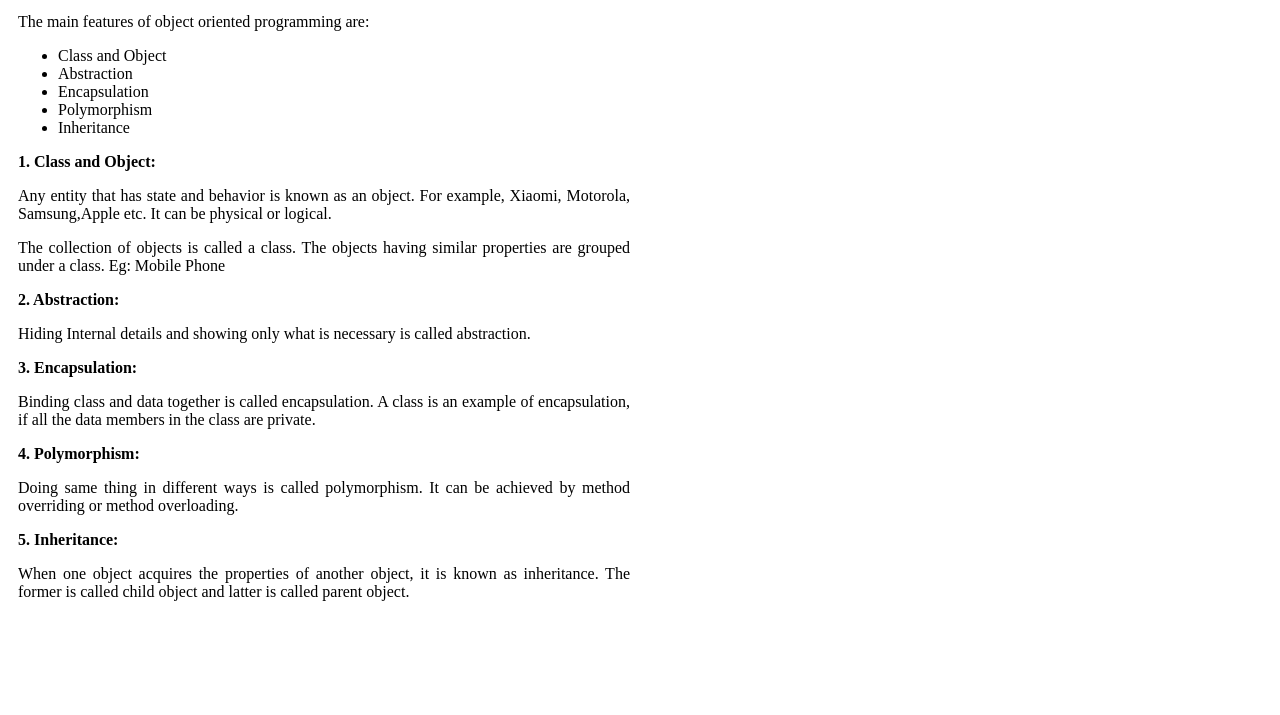
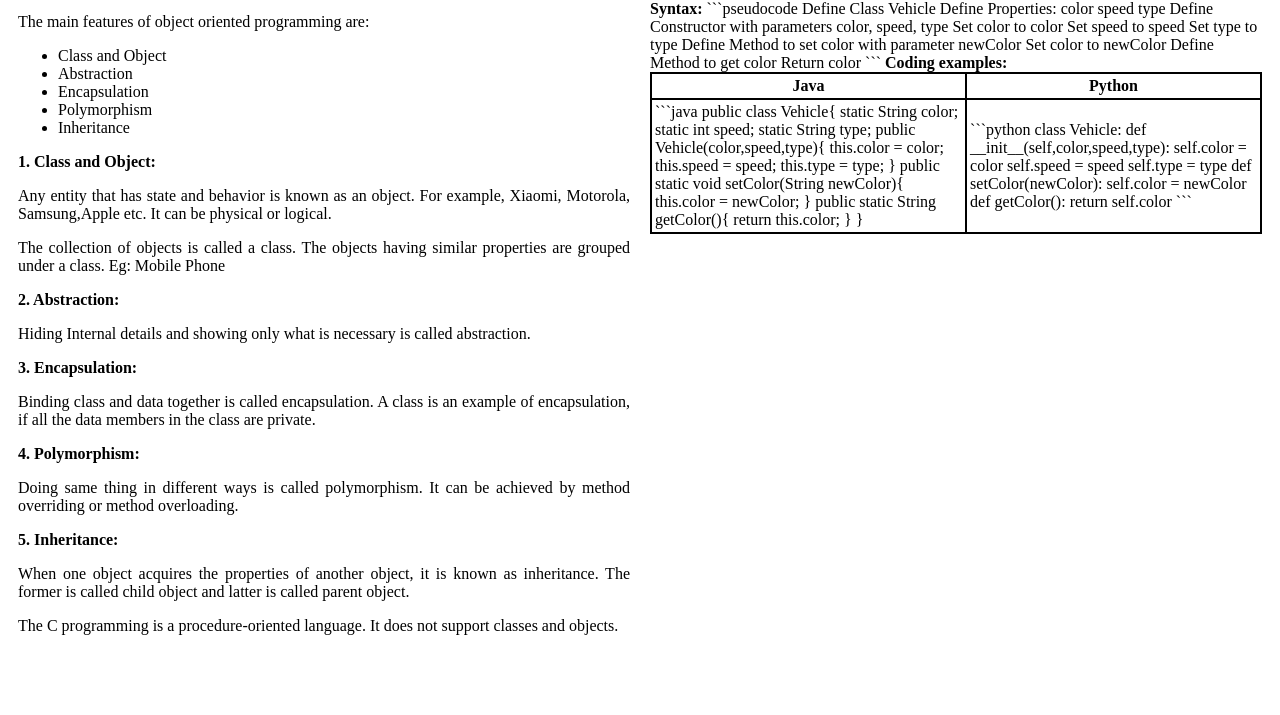
Before and after one commit to Sree2011/PROGRAMMING_NOTES, a plain HTML site: page HTML/oops.html in a window 1280 px wide. Shown: the part 85-800 px from the top of the page. Drawn offline with Linux system fonts and the light colour scheme.

Commit message:
modified:   HTML/oops.html

````diff
--- a/HTML/oops.html
+++ b/HTML/oops.html
@@ -4,7 +4,7 @@
     <meta charset="UTF-8">
     <meta name="viewport" content="width=device-width, initial-scale=1.0">
 
-    <title>Input and Output</title>
+    <title>Object Oriented Programming</title>
     <link rel="stylesheet" type="text/css" href="/CSS/style_inout.css">
     <link rel="stylesheet" type="text/css" href="/common/style.css">
     <script type="module" src="https://md-block.verou.me/md-block.js"></script>
@@ -55,9 +55,90 @@
         child object and latter is called parent object.
     </p>
 
+    <p>The C programming is a procedure-oriented language.
+        It does not support classes and objects.
+    </p>
+
     </div>
 
     <div style="flex: 1; padding: 10px;">
+      <h2>Class and object:</h2>
+      <b>Syntax:</b>
+      <md-block>
+        ```pseudocode
+        Define Class Vehicle
+            Define Properties:
+                color
+                speed
+                type
+
+        Define Constructor with parameters color, speed, type
+            Set color to color
+            Set speed to speed
+            Set type to type
+
+        Define Method to set color with parameter newColor
+            Set color to newColor
+
+        Define Method to get color
+            Return color
+
+        ```
+      </md-block>
+
+      <b>Coding examples:</b>
+      <table>
+        <thead>
+            <th>Java</th>
+            <th>Python</th>
+        </thead>
+
+        <tbody>
+            <td>
+                <md-block>
+                    ```java
+                    public class Vehicle{
+                        static String color;
+                        static int speed;
+                        static String type;
+
+                        public Vehicle(color,speed,type){
+                            this.color = color;
+                            this.speed = speed;
+                            this.type = type;
+                        }
+
+                        public static void setColor(String newColor){
+                            this.color = newColor;
+                        }
+
+                        public static String getColor(){
+                            return this.color;
+                        }
+                    }
+                </md-block>
+            </td>
+
+            <td>
+                <md-block>
+                    ```python
+                    class Vehicle:
+                        def __init__(self,color,speed,type):
+                            self.color = color
+                            self.speed = speed
+                            self.type = type
+
+                        def setColor(newColor):
+                            self.color = newColor
+
+                        def getColor():
+                            return self.color
+
+                    ```
+                </md-block>
+            </td>
+        </tbody>
+      </table>
 
     </div>
   </body>
````
